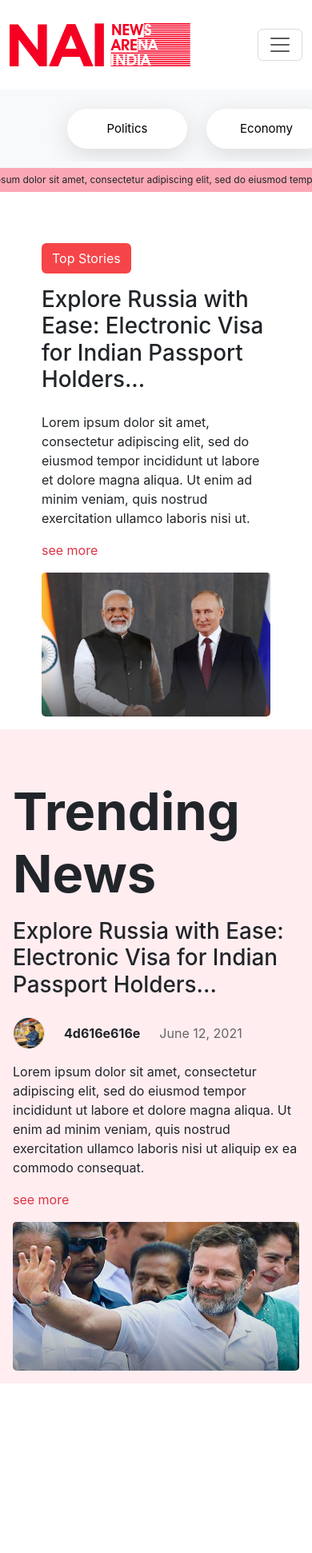
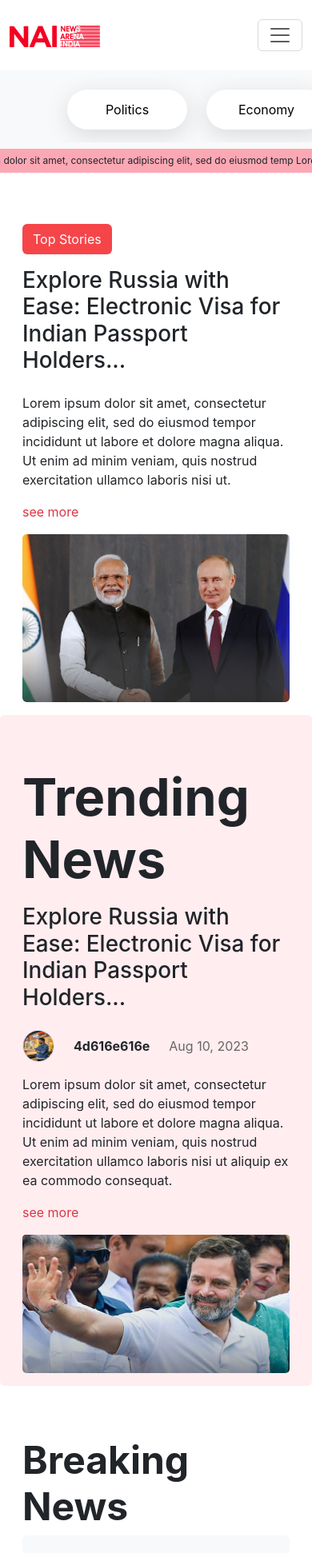
Before and after one commit to MANANTANDON/ideaz-factory, a React (Create React App) app: page / in a window 390 px wide. Shown: the top 1942 px of the page at 80% size. Before the commit the page ends 1730 px from the top, so only its background shows below. Built offline with nearby package versions, Linux system fonts and the light colour scheme.

Commit message:
more responsive

```diff
--- a/src/App.jsx
+++ b/src/App.jsx
@@ -1,6 +1,6 @@
 import Marquee from "react-fast-marquee";
 import { Header } from "./Components/Header/Header";
-import { Section } from "./Components/Section/Section";
+import { Section } from "./Components/Section/Top Stories/Section";
 import { Carousel } from "./Components/Carousel/Carousel";
 import appCss from "./App.module.css";
 
--- a/src/Components/Button/Button.module.css
+++ b/src/Components/Button/Button.css
@@ -3,8 +3,8 @@
   width: 150px;
   height: 50px;
   border-radius: 30px;
-  font-size: 15px;
   background-color: white;
+  color: black;
   box-shadow: rgba(100, 100, 111, 0.2) 0px 7px 29px 0px;
 }
 
--- a/src/Components/Button/Button.jsx
+++ b/src/Components/Button/Button.jsx
@@ -1,6 +1,10 @@
 import React from "react";
-import buttonCss from "./Button.module.css";
+import "./Button.css";
 
 export const Button = (props) => {
-  return <button className={buttonCss.b1}>{props.buttonText}</button>;
+  return (
+    <button className="b1 fs-6 fs-sm-5 fs-md-6 fs-lg-7 ">
+      {props.buttonText}
+    </button>
+  );
 };
--- a/src/Components/Header/Header.jsx
+++ b/src/Components/Header/Header.jsx
@@ -16,7 +16,7 @@ export const Header = () => {
       <nav className="navbar navbar-expand-lg bg-white">
         <div className="container">
           <a className="navbar-brand mt-3 mb-3" href="#">
-            <img src={logo} alt="" className="img-fluid" />
+            <img src={logo} alt="" className="img-fluid col-6 col-md-11" />
           </a>
           <button
             className="navbar-toggler"
--- /dev/null
+++ b/src/Components/Section/Breaking News/BreakingNews.jsx
@@ -0,0 +1,99 @@
+import React from "react";
+import image2 from "../../../Assets/getset.png";
+import myImage from "../../../Assets/4d616e616e.jpeg";
+
+export const BreakingNews = () => {
+  return (
+    <React.Fragment>
+      <div class="container-xxl">
+        <div class="row">
+          <div class="col-sm-8 mt-5" style={{ zIndex: "-10" }}>
+            <div className="card border-0">
+              <div className="card-body">
+                <h1 className="card-title fw-bold" style={{ fontSize: "48px" }}>
+                  Breaking News
+                </h1>
+
+                <div className="card bg-body-tertiary border-0 p-2">
+                  <div className="card-body">
+                    <img className="card-img-top" src={image2} alt="" />
+                    <h4 className="card-text mt-4 fw-bold">
+                      {" "}
+                      18 Instagram Moments You May Have Missed This Week
+                    </h4>
+                    <div className="d-flex flex-row mt-4">
+                      <img
+                        src={myImage}
+                        alt=""
+                        height="40"
+                        width="40"
+                        className="rounded-circle border"
+                      />
+                      <div className="mt-2 ms-4 fw-bold">4d616e616e</div>
+                      <div className="mt-2 ms-4" style={{ color: "#666666" }}>
+                        Aug 10, 2023
+                      </div>
+                    </div>
+                    <p className="card-text mt-4">
+                      Lorem ipsum dolor sit amet, consectetur adipiscing elit,
+                      sed do eiusmod tempor incididunt ut labore et dolore magna
+                      aliqua. Ut enim ad minim veniam, quis nostrud exercitation
+                      ullamco laboris nisi ut aliquip ex ea commodo consequat.
+                    </p>
+                    <p className="mt-3 mb-2">
+                      <a
+                        className="link-underline-opacity-0 link-danger"
+                        href="#"
+                      >
+                        Read more
+                      </a>
+                    </p>
+                  </div>
+                </div>
+              </div>
+            </div>
+          </div>
+          <div class="col-sm-4 mt-5"></div>
+        </div>
+      </div>
+    </React.Fragment>
+  );
+};
+
+{
+  /* <div className="container-xxl mt-5 border border-danger">
+  <div className="row row-cols-1 row-cols-md-2">
+    {/* CARD LEFT
+    <div className="col-8">
+      <div className="card">
+        <div className="card-body">
+          <h1
+            className="card-title fw-bold border border-warning"
+            style={{ fontSize: "48px" }}
+          >
+            Breaking News
+          </h1>
+          <div className="card">
+            <div className="card-body">
+              <img className="card-img-top" src={image2} alt="" />
+            </div>
+          </div>
+        </div>
+      </div>
+    </div>
+    {/* CARD RIGHT
+    <div className="col-4">
+      <div className="card">
+        <div className="card-body">
+          <div
+            className="card text-center text-light fw-bold"
+            style={{ backgroundColor: "#F50022", fontSize: "32px" }}
+          >
+            <div className="card-title mt-5">Newsletter</div>
+          </div>
+        </div>
+      </div>
+    </div>
+  </div>
+</div>; */
+}
--- a/src/Components/Section/Section.jsx
+++ /dev/null
@@ -1,81 +0,0 @@
-import React from "react";
-import imageOne from "../../Assets/image1.png";
-import myImage from "../../Assets/4d616e616e.jpeg";
-import rahulG from "../../Assets/rahulG.png";
-
-import "./Section.css";
-
-export const Section = () => {
-  const seeMore = (
-    <p className="mt-3 mb-3">
-      <a className="link-underline-opacity-0 link-danger" href="#">
-        see more
-      </a>
-    </p>
-  );
-  return (
-    <React.Fragment>
-      <div className="row row-cols-1 row-cols-md-2">
-        <div className="card border-0 pt-5 ps-5 pe-5 sc4">
-          <div className="card-body">
-            <a href="#" className="btn sc2">
-              Top Stories
-            </a>
-            <h1 className="card-title mt-3">
-              Explore Russia with Ease: Electronic Visa for Indian Passport
-              Holders...
-            </h1>
-            <p className="card-text mt-4">
-              Lorem ipsum dolor sit amet, consectetur adipiscing elit, sed do
-              eiusmod tempor incididunt ut labore et dolore magna aliqua. Ut
-              enim ad minim veniam, quis nostrud exercitation ullamco laboris
-              nisi ut.
-            </p>
-            {seeMore}
-
-            <img src={imageOne} className="card-img-bottom" />
-          </div>
-        </div>
-        <div
-          className="card border-0 pt-5 sc4"
-          style={{ backgroundColor: "#FFEDF0" }}
-        >
-          <div className="card-body">
-            <h1 className="card-title fw-bold" style={{ fontSize: "65px" }}>
-              Trending News
-            </h1>
-            <h1 className="card-title mt-3">
-              Explore Russia with Ease: Electronic Visa for Indian Passport
-              Holders...
-            </h1>
-            <div className="d-flex flex-row mt-4">
-              <img
-                src={myImage}
-                alt=""
-                height="40"
-                width="40"
-                className="rounded-circle border"
-              />
-              <div className="mt-2 ms-4 fw-bold">4d616e616e</div>
-              <div className="mt-2 ms-4" style={{ color: "#666666" }}>
-                June 12, 2021
-              </div>
-            </div>
-            <p className="card-text mt-3">
-              Lorem ipsum dolor sit amet, consectetur adipiscing elit, sed do
-              eiusmod tempor incididunt ut labore et dolore magna aliqua. Ut
-              enim ad minim veniam, quis nostrud exercitation ullamco laboris
-              nisi ut aliquip ex ea commodo consequat.
-            </p>
-            <p className="mt-3 mb-3">
-              <a className="link-underline-opacity-0 link-danger" href="#">
-                see more
-              </a>
-            </p>
-            <img src={rahulG} className="card-img-bottom" />
-          </div>
-        </div>
-      </div>
-    </React.Fragment>
-  );
-};
--- /dev/null
+++ b/src/Components/Section/Top Stories/Section.jsx
@@ -0,0 +1,44 @@
+import React from "react";
+import imageOne from "../../../Assets/image1.png";
+
+import "./Section.css";
+import { Trending } from "../Trending/Trending";
+import { BreakingNews } from "../Breaking News/BreakingNews";
+
+export const Section = () => {
+  return (
+    <React.Fragment>
+      <div>
+        <div className="container-xxl">
+          <div className="row row-cols-1 row-cols-md-2">
+            <div className="card border-0 pt-5 sc4">
+              <div className="card-body">
+                <a href="#" className="btn sc2">
+                  Top Stories
+                </a>
+                <h1 className="card-title mt-3">
+                  Explore Russia with Ease: Electronic Visa for Indian Passport
+                  Holders...
+                </h1>
+                <p className="card-text mt-4">
+                  Lorem ipsum dolor sit amet, consectetur adipiscing elit, sed
+                  do eiusmod tempor incididunt ut labore et dolore magna aliqua.
+                  Ut enim ad minim veniam, quis nostrud exercitation ullamco
+                  laboris nisi ut.
+                </p>
+                <p className="mt-3 mb-3">
+                  <a className="link-underline-opacity-0 link-danger" href="#">
+                    see more
+                  </a>
+                </p>
+                <img src={imageOne} className="card-img-bottom" />
+              </div>
+            </div>
+            <Trending />
+          </div>
+        </div>
+        <BreakingNews />
+      </div>
+    </React.Fragment>
+  );
+};
--- /dev/null
+++ b/src/Components/Section/Trending/Trending.jsx
@@ -0,0 +1,50 @@
+import React from "react";
+import myImage from "../../../Assets/4d616e616e.jpeg";
+import rahulG from "../../../Assets/rahulG.png";
+
+export const Trending = () => {
+  return (
+    <React.Fragment>
+      {" "}
+      <div
+        className="card border-0 pt-5 sc4"
+        style={{ backgroundColor: "#FFEDF0" }}
+      >
+        <div className="card-body">
+          <h1 className="card-title fw-bold" style={{ fontSize: "65px" }}>
+            Trending News
+          </h1>
+          <h1 className="card-title mt-3">
+            Explore Russia with Ease: Electronic Visa for Indian Passport
+            Holders...
+          </h1>
+          <div className="d-flex flex-row mt-4">
+            <img
+              src={myImage}
+              alt=""
+              height="40"
+              width="40"
+              className="rounded-circle border"
+            />
+            <div className="mt-2 ms-4 fw-bold">4d616e616e</div>
+            <div className="mt-2 ms-4" style={{ color: "#666666" }}>
+              Aug 10, 2023
+            </div>
+          </div>
+          <p className="card-text mt-3">
+            Lorem ipsum dolor sit amet, consectetur adipiscing elit, sed do
+            eiusmod tempor incididunt ut labore et dolore magna aliqua. Ut enim
+            ad minim veniam, quis nostrud exercitation ullamco laboris nisi ut
+            aliquip ex ea commodo consequat.
+          </p>
+          <p className="mt-3 mb-3">
+            <a className="link-underline-opacity-0 link-danger" href="#">
+              see more
+            </a>
+          </p>
+          <img src={rahulG} className="card-img-bottom" />
+        </div>
+      </div>
+    </React.Fragment>
+  );
+};
--- a/src/index.js
+++ b/src/index.js
@@ -1,4 +1,5 @@
 import "bootstrap/dist/css/bootstrap.css";
+import "bootstrap/dist/js/bootstrap.bundle";
 import React from "react";
 import ReactDOM from "react-dom/client";
 import "./index.css";
```
Also changed, not shown: src/Assets/getset.png (added), src/Components/Section/Top Stories/Section.css (renamed from src/Components/Section/Section.css).
